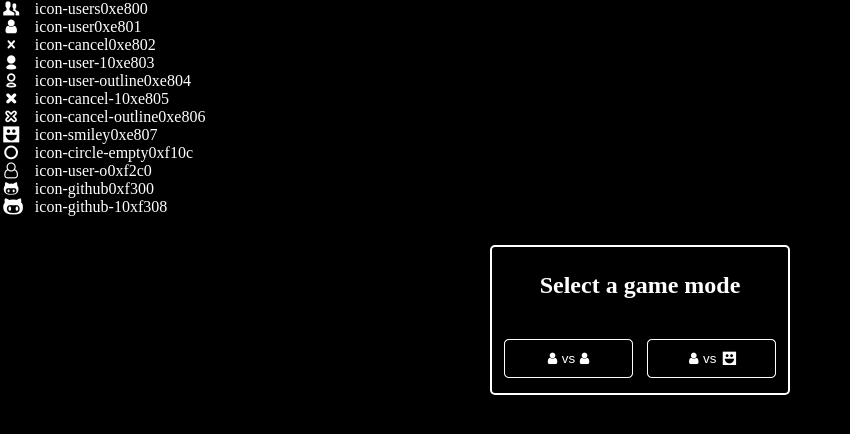
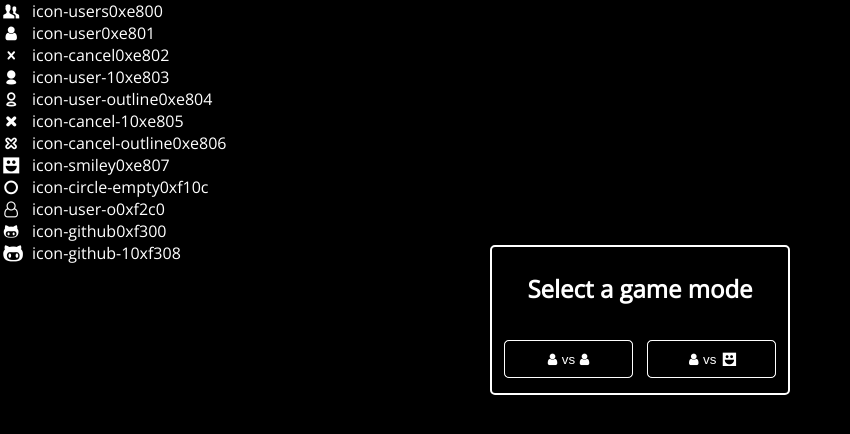
Before and after one commit to Maty2002v2/-Tic-Tac-Toe, a Vue app: page / in a window 1280 px wide. Shown: the top 434 px of the page, without its empty margins (0-850 px from the left). Built offline with nearby package versions, Linux system fonts and the light colour scheme.

Commit message:
Adding fonts

```diff
--- a/src/styles/globalStyles.css
+++ b/src/styles/globalStyles.css
@@ -1,8 +1,11 @@
+@import url("https://fonts.googleapis.com/css2?family=Open+Sans:ital,wght@0,300;0,400;1,300;1,400&display=swap");
+
 body {
   padding: 0;
   margin: 0;
   background: #000000;
   color: #ffffff;
+  font-family: "Open Sans";
   overflow: hidden;
 }
 
```
